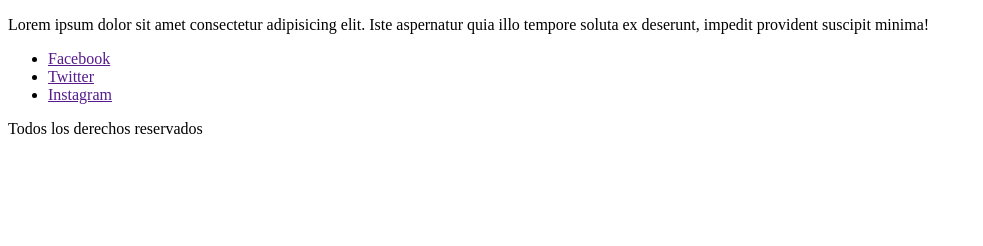
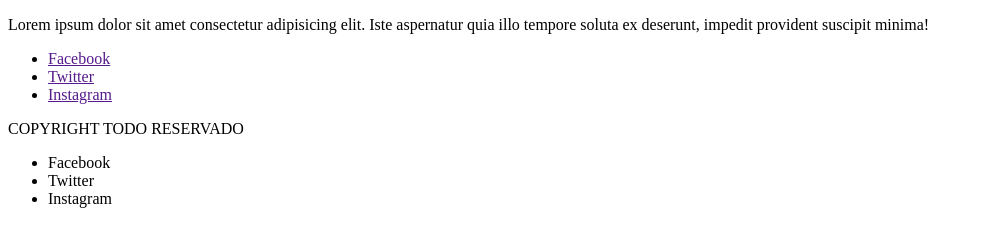
Before and after one commit to Emidk/Clase-10-git-github, a plain HTML site: page index.html in a window 1280 px wide. Shown: the whole page, without its empty margins (0-983 px from the left). Drawn offline with Linux system fonts and the light colour scheme.

Commit message:
se agrega contenido en index y estilos varios en css

```diff
--- a/css/style.css
+++ b/css/style.css
@@ -3,3 +3,11 @@
     padding: 0;
     box-sizing: border-box;
 }
+
+html{
+    font-size: 62.5%;
+}
+
+ul{
+    list-style: none;
+}
--- a/index.html
+++ b/index.html
@@ -17,7 +17,12 @@
     </div>
 
     <footer>
-        <p>Todos los derechos reservados</p>
+        <p>COPYRIGHT TODO RESERVADO</p>
+        <ul>
+            <li><a href=""></a>Facebook</li>
+            <li><a href=""></a>Twitter</li>
+            <li><a href=""></a>Instagram</li>
+        </ul>
     </footer>
 </body>
 </html>
```
